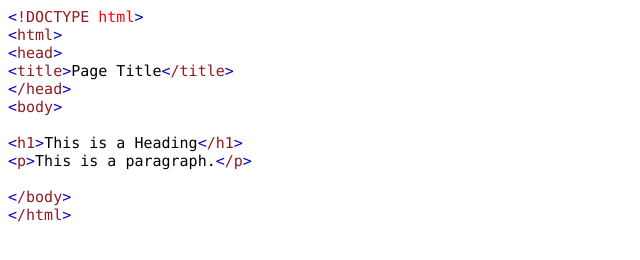
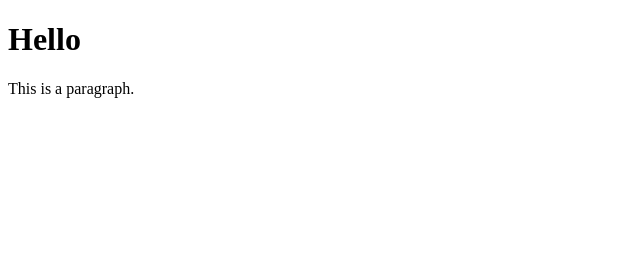
Before and after one commit to ninimyint-67/TestingGTM2, a plain HTML site: page hello.html in a window 1280 px wide. Shown: the whole page, without its empty margins (0-640 px from the left). Drawn offline with Linux system fonts and the light colour scheme.

Commit message:
Update hello.html

```diff
--- a/hello.html
+++ b/hello.html
@@ -1,35 +1,12 @@
-<!DOCTYPE html PUBLIC "-//W3C//DTD HTML 4.01//EN" "http://www.w3.org/TR/html4/strict.dtd">
+<!DOCTYPE html>
 <html>
 <head>
-  <meta http-equiv="Content-Type" content="text/html; charset=utf-8">
-  <meta http-equiv="Content-Style-Type" content="text/css">
-  <title></title>
-  <meta name="Generator" content="Cocoa HTML Writer">
-  <meta name="CocoaVersion" content="2299.6">
-  <style type="text/css">
-    p.p1 {margin: 0.0px 0.0px 0.0px 0.0px; font: 15.0px Menlo; color: #921a20; -webkit-text-stroke: #921a20}
-    p.p2 {margin: 0.0px 0.0px 0.0px 0.0px; font: 15.0px Menlo; -webkit-text-stroke: #000000; min-height: 18.0px}
-    p.p3 {margin: 0.0px 0.0px 0.0px 0.0px; font: 15.0px Menlo; -webkit-text-stroke: #000000}
-    span.s1 {font-kerning: none; color: #0000c2; -webkit-text-stroke: 0px #0000c2}
-    span.s2 {font-kerning: none}
-    span.s3 {font-kerning: none; color: #fb0007; -webkit-text-stroke: 0px #fb0007}
-    span.s4 {font-kerning: none; color: #000000; background-color: #ffffff; -webkit-text-stroke: 0px #000000}
-    span.s5 {font-kerning: none; color: #921a20; -webkit-text-stroke: 0px #921a20}
-    span.s6 {font-kerning: none; background-color: #ffffff}
-  </style>
+<title>Page Title</title>
 </head>
 <body>
-<p class="p1"><span class="s1">&lt;</span><span class="s2">!DOCTYPE</span><span class="s3"> html</span><span class="s1">&gt;</span></p>
-<p class="p1"><span class="s1">&lt;</span><span class="s2">html</span><span class="s1">&gt;</span></p>
-<p class="p1"><span class="s1">&lt;</span><span class="s2">head</span><span class="s1">&gt;</span></p>
-<p class="p1"><span class="s1">&lt;</span><span class="s2">title</span><span class="s1">&gt;</span><span class="s4">Page Title</span><span class="s1">&lt;</span><span class="s2">/title</span><span class="s1">&gt;</span></p>
-<p class="p1"><span class="s1">&lt;</span><span class="s2">/head</span><span class="s1">&gt;</span></p>
-<p class="p1"><span class="s1">&lt;</span><span class="s2">body</span><span class="s1">&gt;</span></p>
-<p class="p2"><span class="s2"></span><br></p>
-<p class="p3"><span class="s1">&lt;</span><span class="s5">h1</span><span class="s1">&gt;</span><span class="s6">This is a Heading</span><span class="s1">&lt;</span><span class="s5">/h1</span><span class="s1">&gt;</span></p>
-<p class="p3"><span class="s1">&lt;</span><span class="s5">p</span><span class="s1">&gt;</span><span class="s6">This is a paragraph.</span><span class="s1">&lt;</span><span class="s5">/p</span><span class="s1">&gt;</span></p>
-<p class="p2"><span class="s2"></span><br></p>
-<p class="p1"><span class="s1">&lt;</span><span class="s2">/body</span><span class="s1">&gt;</span></p>
-<p class="p1"><span class="s1">&lt;</span><span class="s2">/html</span><span class="s1">&gt;</span></p>
+
+<h1>Hello</h1>
+<p>This is a paragraph.</p>
+
 </body>
 </html>
```
